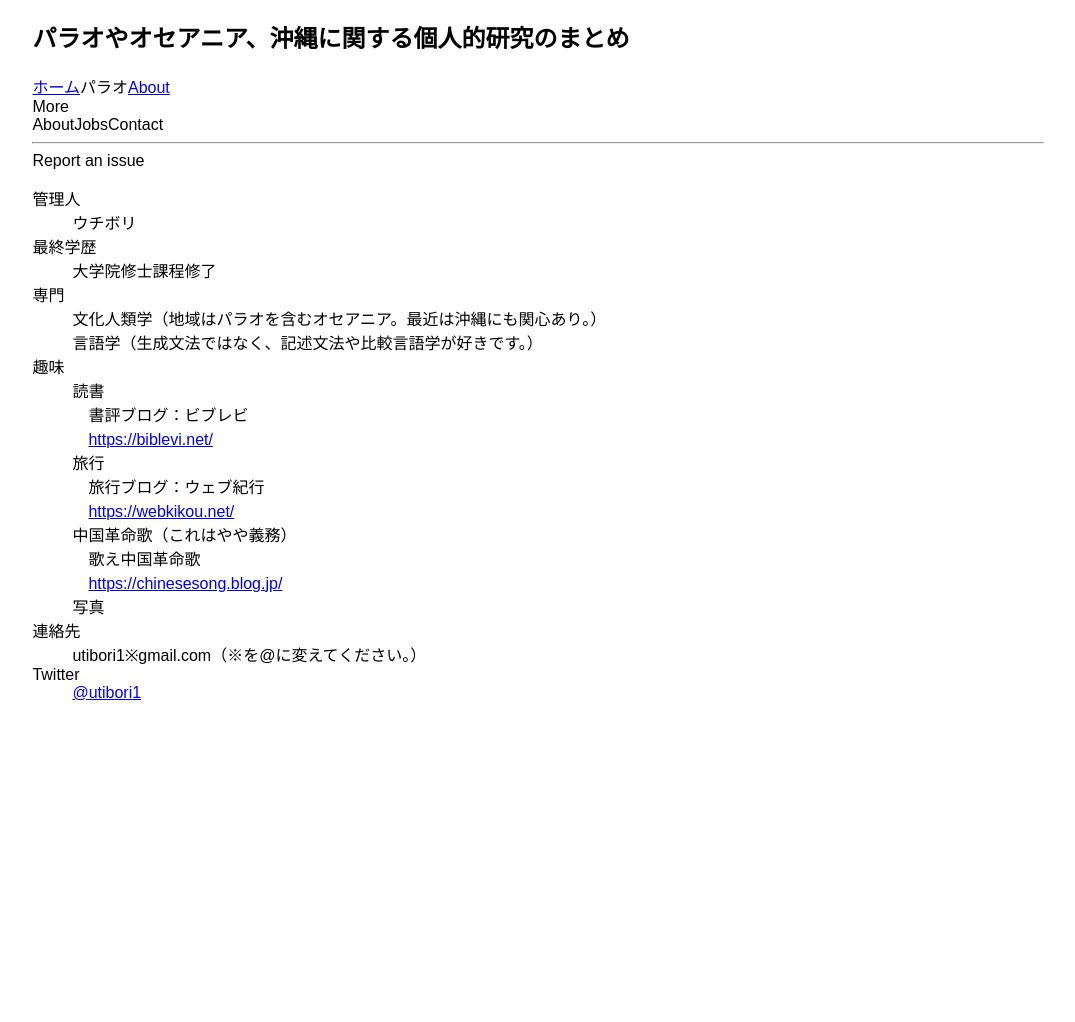
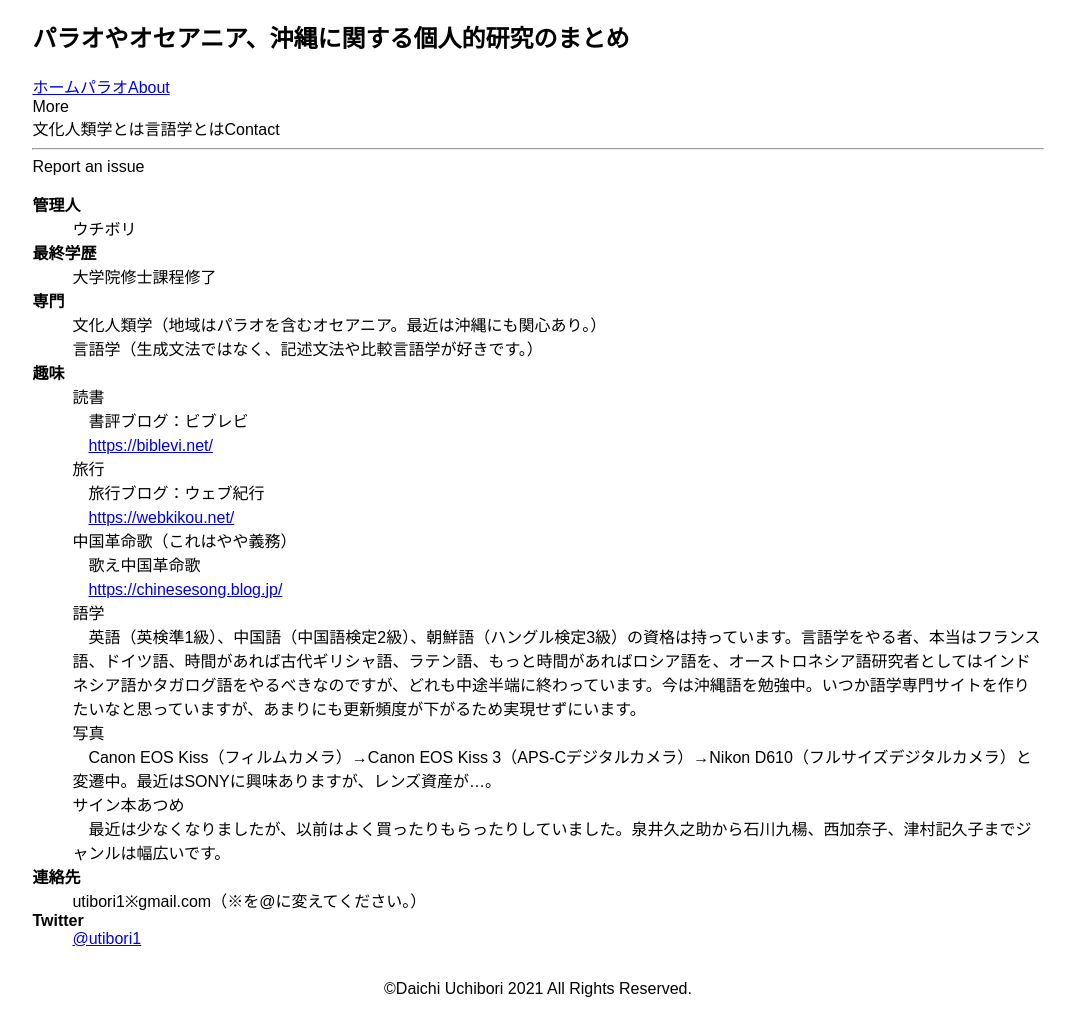
Before and after one commit to Daichi1983/my-research-interest, a Gatsby site: page /about in a window 1280 px wide. Shown: the part 70-1092 px from the top of the page, without its empty margins (102-1177 px from the left). Before the commit the page ends 800 px from the top, so only its background shows below. Built offline with nearby package versions, Linux system fonts and the light colour scheme; Gatsby itself is replaced by a stand-in of ours.

Commit message:
20210811 updated

```diff
--- /dev/null
+++ b/src/components/footer.js
@@ -0,0 +1,20 @@
+import React from "react"
+import "../components/layout.module.css"
+
+const Footer = () =>{
+    return(
+        <footer
+         style={{
+          // By using the same grid area for both, they are stacked on top of each other
+          gridArea: "1/1",
+          position: "relative",
+          // This centers the other elements inside the hero component
+          placeItems: "center",
+          display: "grid",
+        }}>
+            <p>©Daichi Uchibori 2021 All Rights Reserved.</p>
+        </footer>
+    )
+}
+
+export default Footer
--- a/src/components/layout.js
+++ b/src/components/layout.js
@@ -7,6 +7,7 @@ import {
   navLinkItem,
   navLinkText
 } from './layout.module.css'
+import Footer from '../components/footer'
 
 const Layout = ({ pageTitle, children }) => {
   return (
@@ -17,14 +18,14 @@ const Layout = ({ pageTitle, children }) => {
         <h1 className={heading} class="title">{pageTitle}</h1>
 	<h2 class="subtitle">パラオやオセアニア、沖縄に関する個人的研究のまとめ</h2>
 
-<nav class="navbar" role="navigation" aria-label="main navigation">
+<nav class="navbar" role="navigation" aria-label="main navigation" class="navbar is-info">
   <div id="navbarBasicExample" class="navbar-menu">
     <div class="navbar-start">
       <a class="navbar-item" href="/">
         ホーム
       </a>
 
-      <a class="navbar-item">
+      <a class="navbar-item" href="palau">
         パラオ
       </a>
 
@@ -39,10 +40,10 @@ const Layout = ({ pageTitle, children }) => {
 
         <div class="navbar-dropdown">
           <a class="navbar-item">
-            About
+            文化人類学とは
           </a>
           <a class="navbar-item">
-            Jobs
+            言語学とは
           </a>
           <a class="navbar-item">
             Contact
@@ -54,12 +55,12 @@ const Layout = ({ pageTitle, children }) => {
         </div>
       </div>
     </div>
-
   </div>
 </nav>
         {children}
       </main>
 
+    <Footer />
     </div>
   )
 }
--- a/src/pages/about.js
+++ b/src/pages/about.js
@@ -1,4 +1,5 @@
 import * as React from 'react'
+import { Link } from 'gatsby'
 import Layout from '../components/layout'
 
 const AboutPage = () => {
@@ -6,21 +7,23 @@ const AboutPage = () => {
     <Layout pageTitle="私設 パラオ・太平洋研究室">
      <div class="content">
       <dl>
-	<dt>管理人</dt>
+	<dt><strong>管理人</strong></dt>
 	<dd>ウチボリ</dd>
-	<dt>最終学歴</dt>
+	<dt><strong>最終学歴</strong></dt>
 	<dd>大学院修士課程修了</dd>
-	<dt>専門</dt>
+	<dt><strong>専門</strong></dt>
 	<dd>文化人類学（地域はパラオを含むオセアニア。最近は沖縄にも関心あり。）</dd>
 	<dd>言語学（生成文法ではなく、記述文法や比較言語学が好きです。）</dd>
-	<dt>趣味</dt>
+	<dt><strong>趣味</strong></dt>
 	<dd>読書<br />　書評ブログ：ビブレビ<br />　<a href="https://biblevi.net/">https://biblevi.net/</a></dd>
 	<dd>旅行<br />　旅行ブログ：ウェブ紀行<br />　<a href="https://webkikou.net/">https://webkikou.net/</a></dd>
 	<dd>中国革命歌（これはやや義務）<br />　歌え中国革命歌<br />　<a href="https://chinesesong.blog.jp/">https://chinesesong.blog.jp/</a></dd>
-	<dd>写真</dd>
-	<dt>連絡先</dt>
+	<dd>語学<br />　英語（英検準1級）、中国語（中国語検定2級）、朝鮮語（ハングル検定3級）の資格は持っています。言語学をやる者、本当はフランス語、ドイツ語、時間があれば古代ギリシャ語、ラテン語、もっと時間があればロシア語を、オーストロネシア語研究者としてはインドネシア語かタガログ語をやるべきなのですが、どれも中途半端に終わっています。今は沖縄語を勉強中。いつか語学専門サイトを作りたいなと思っていますが、あまりにも更新頻度が下がるため実現せずにいます。</dd>
+	<dd>写真<br />　Canon EOS Kiss（フィルムカメラ）→Canon EOS Kiss 3（APS-Cデジタルカメラ）→Nikon D610（フルサイズデジタルカメラ）と変遷中。最近はSONYに興味ありますが、レンズ資産が…。</dd>
+	<dd>サイン本あつめ<br />　最近は少なくなりましたが、以前はよく買ったりもらったりしていました。泉井久之助から石川九楊、西加奈子、津村記久子までジャンルは幅広いです。</dd>
+	<dt><strong>連絡先</strong></dt>
 	<dd>utibori1※gmail.com（※を@に変えてください。）</dd>
-	<dt>Twitter</dt>
+	<dt><strong>Twitter</strong></dt>
 	<dd><a href="https://www.twitter.com/utibori1/">@utibori1</a></dd>
       </dl>
      </div>
```
Also changed, not shown: src/pages/index.js (+16 -2 lines), src/pages/palau.js (added, +48 -0 lines).
